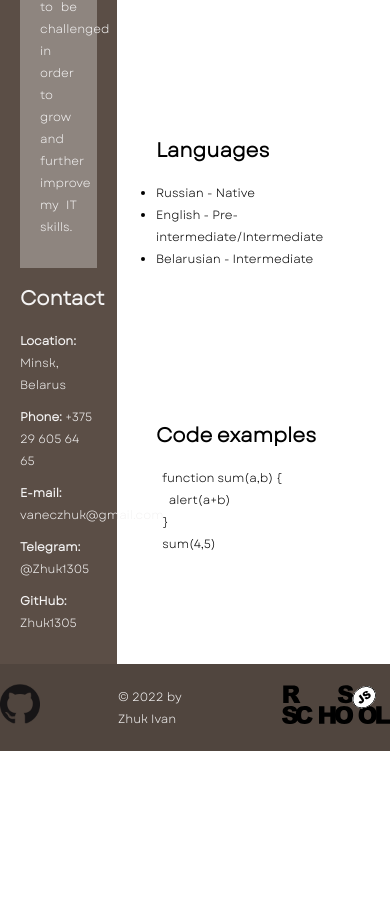
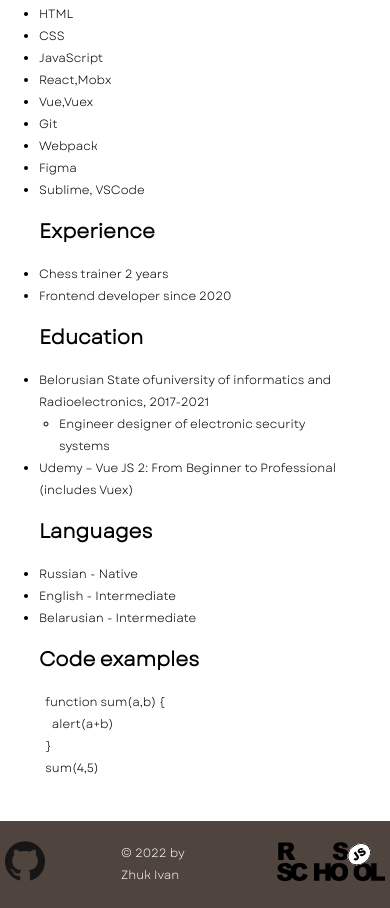
Before and after one commit to Zhuk1305/rsschool-cv, a plain HTML site: page index.html in a window 390 px wide. Shown: the part 999-1907 px from the top of the page. Before the commit the page ends 1750 px from the top, so only its background shows below. Drawn offline with Linux system fonts and the light colour scheme.

Commit message:
fix: fix view for small screen

```diff
--- a/index.html
+++ b/index.html
@@ -93,7 +93,7 @@
           <h2>Languages</h2>
           <ul>
             <li>Russian - Native</li>
-            <li>English - Pre-intermediate/Intermediate</li>
+            <li>English - Intermediate</li>
             <li>Belarusian - Intermediate</li>
           </ul>
         </article>
--- a/style.css
+++ b/style.css
@@ -109,7 +109,7 @@ h2 {
   display: flex;
   justify-content: center;
   align-items: center;
-  padding: 20px 0;
+  padding: 20px 5px;
 }
 .developer-container {
   display: flex;
@@ -140,4 +140,13 @@ h2 {
   .header-container {
     display: none;
   }
+  main {
+    flex-direction: column;
+  }
+  .my-info {
+    width: 100%;
+  }
+  .special-info {
+    width: 100%;
+  }
 }
```
